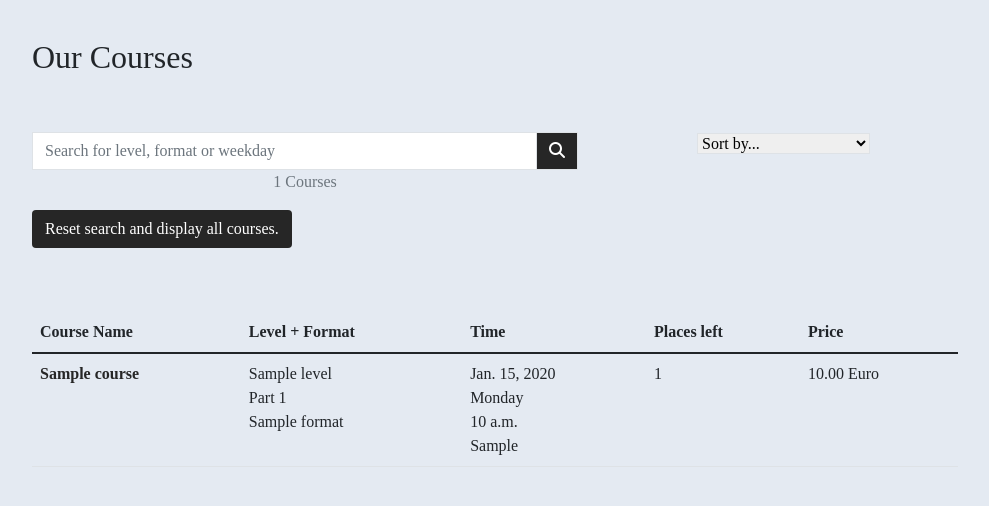
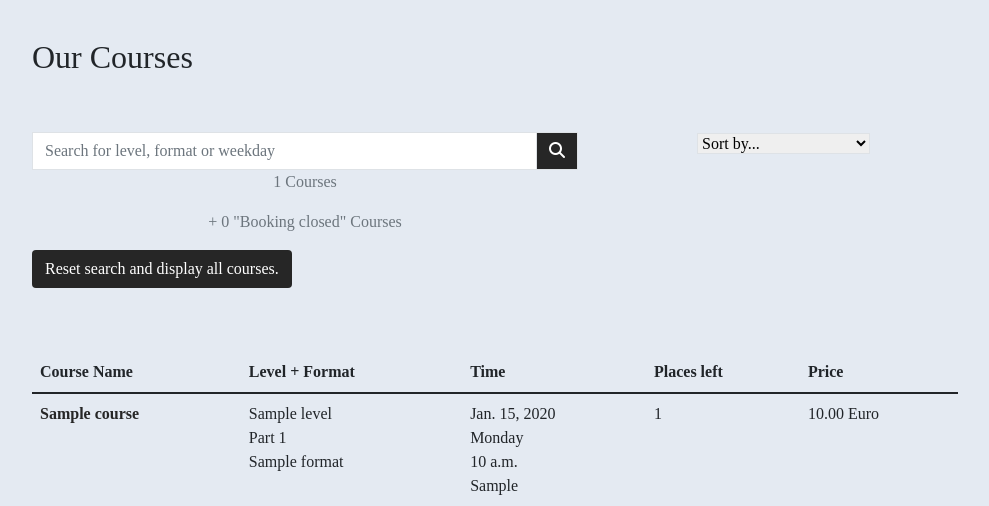
Before and after one commit to JulianeGampe/language-school, a Django app: page /courses/ in a window 1280 px wide. Shown: the part 80-586 px from the top of the page, without its empty margins (145-1134 px from the left). Run offline with Django 3.2, Linux system fonts and the light colour scheme; a user stored in the database is signed in; tables that the repository leaves empty hold one stand-in row (values such as "Sample post"); parts of the project's set-up code (start-up, migrations or seed data) failed here and were passed over; some libraries are stand-ins or nearby versions; some web fonts are replaced.

Commit message:
Replace courses|length with coursecount

```diff
--- a/courses/templates/courses/courses.html
+++ b/courses/templates/courses/courses.html
@@ -25,8 +25,13 @@
                 </div>
             </form>
             <p class="text-muted text-center">
-                {{ courses|length }} Courses{% if search_term %} found for <strong>"{{ search_term }}"</strong>{% endif %}
+                {{ coursecount }} Courses{% if search_term %} found for <strong>"{{ search_term }}"</strong>{% endif %}
             </p>
+            {% if request.user.is_superuser %}
+            <p class="text-muted text-center">
+               + {{ coursecountclosed }} "Booking closed" Courses{% if search_term %} found for <strong>"{{ search_term }}"</strong>{% endif %}
+            </p>
+            {% endif %}
             <p class="mt-3">
                 <a href="{% url 'allcourses' %}" class="btn">Reset search and display all courses.</a>
             </p>
@@ -46,8 +51,6 @@
             </div>
         </div>
     </div>
-
-
 
     <div class="row">
         <div class="col-md-10 offset-md-1 mt-5">
@@ -113,11 +116,6 @@
             </table>
         </div>
     </div>
-
-
-
-
-
 
     {% if request.user.is_superuser %}
     <div class="row mt-5">
```
